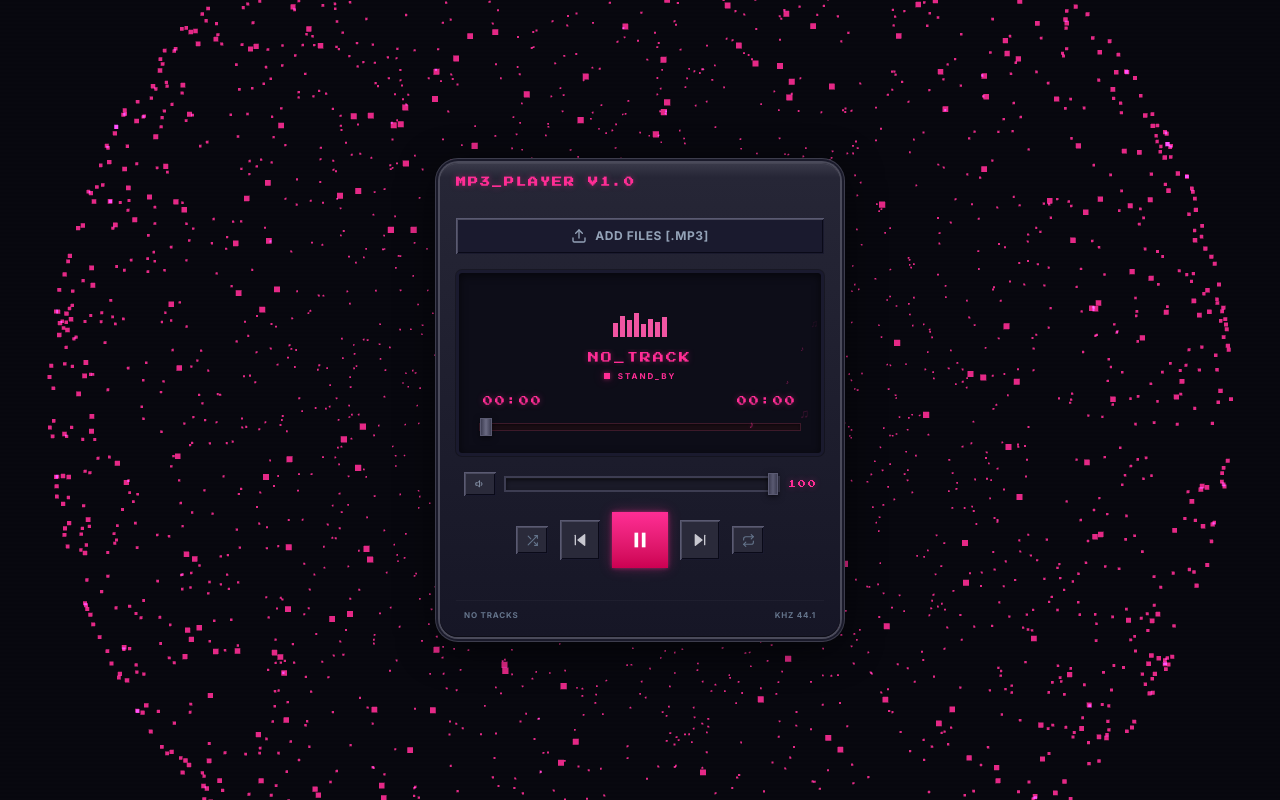
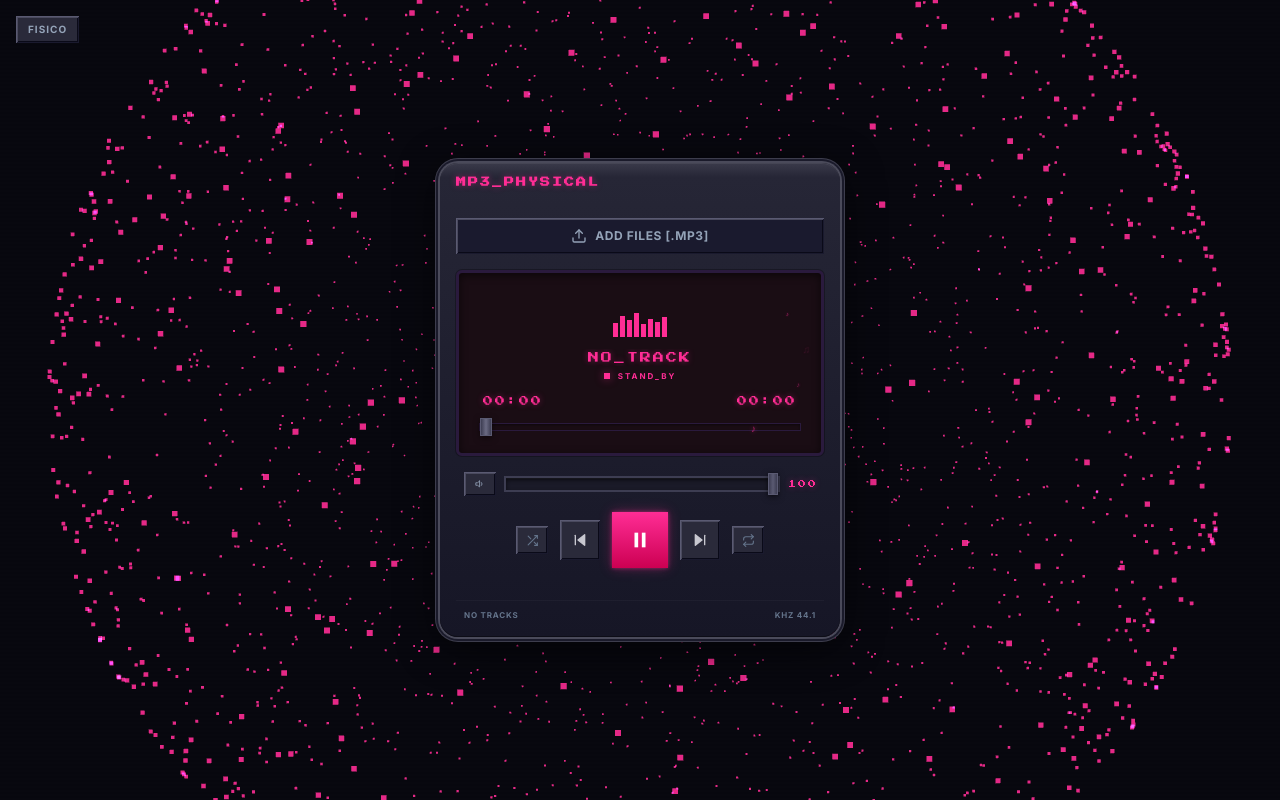
Before and after one commit to ONavarroGeraldino/react-mp3-player, a React (Vite) app: page / in a window 1280 px wide. Both pictures are taken after a click on the button 640 px from the left and 540 px from the top of the page. Built offline with nearby package versions, Linux system fonts and the light colour scheme.

Commit message:
feat: 3-style switcher (FISICO/GLASS/NEON) with theme system - all components now accept dynamic accent colors

```diff
--- a/src/Components/CornerViz.jsx
+++ b/src/Components/CornerViz.jsx
@@ -1,8 +1,8 @@
 import { useEffect, useState } from 'react';
 
-const notes = ['♪', '♫', '♬', '♪', '♫', '♩', '♪', '♬'];
+const noteSymbols = ['♪', '♫', '♬', '♪', '♫', '♩', '♪', '♬'];
 
-const CornerViz = ({ isPlaying }) => {
+const CornerViz = ({ isPlaying, accentColor }) => {
   const [items, setItems] = useState([]);
 
   useEffect(() => {
@@ -18,8 +18,8 @@ const CornerViz = ({ isPlaying }) => {
         if (filtered.length < 6) {
           const newItem = {
             id: now + Math.random(),
-            x: 10 + Math.random() * 80,
-            symbol: notes[Math.floor(Math.random() * notes.length)],
+            x: 5 + Math.random() * 90,
+            symbol: noteSymbols[Math.floor(Math.random() * noteSymbols.length)],
             size: 8 + Math.random() * 10,
             opacity: 0.4 + Math.random() * 0.6,
             delay: Math.random() * 0.3,
@@ -42,12 +42,12 @@ const CornerViz = ({ isPlaying }) => {
           key={item.id}
           className="absolute"
           style={{
-            left: `${5 + Math.random() * 90}%`,
-            top: `${40 + Math.random() * 55}%`,
+            left: `${item.x}%`,
+            top: `${20 + Math.random() * 70}%`,
             fontSize: `${item.size}px`,
             opacity: item.opacity,
-            color: '#ff2d95',
-            textShadow: '0 0 4px rgba(255,45,149,0.4)',
+            color: accentColor,
+            textShadow: `0 0 4px ${accentColor}`,
             animation: `noteFloat 1.8s ease-out ${item.delay}s forwards`,
           }}
         >
--- a/src/Components/Equalizer.jsx
+++ b/src/Components/Equalizer.jsx
@@ -1,40 +1,39 @@
 import React from 'react';
 
-const Equalizer = ({ isPlaying }) => {
+const Equalizer = ({ isPlaying, accentColor }) => {
   const bars = [
-    { delay: '0s' },
-    { delay: '-0.2s' },
-    { delay: '-0.4s' },
-    { delay: '-0.6s' },
-    { delay: '-0.3s' },
-    { delay: '-0.5s' },
-    { delay: '-0.1s' },
-    { delay: '-0.7s' },
+    { delay: '0s', height: 18 },
+    { delay: '-0.2s', height: 28 },
+    { delay: '-0.4s', height: 22 },
+    { delay: '-0.6s', height: 32 },
+    { delay: '-0.3s', height: 16 },
+    { delay: '-0.5s', height: 24 },
+    { delay: '-0.1s', height: 20 },
+    { delay: '-0.7s', height: 26 },
   ];
-
-  const heights = [18, 28, 22, 32, 16, 24, 20, 26];
 
   return (
     <div className="flex items-end justify-center gap-[2px] h-10 w-20 mx-auto mt-2">
       {bars.map((bar, i) => (
         <span
           key={i}
-          className="block w-[5px] rounded-none bg-[#ff2d95] transition-[height] duration-100"
+          className="block w-[5px] rounded-none transition-[height] duration-100"
           style={{
+            backgroundColor: accentColor,
             height: isPlaying ? undefined : '3px',
             animation: isPlaying
               ? `winamp-eq 0.8s ease-in-out infinite alternate`
               : 'none',
             animationDelay: bar.delay,
-            '--eq-height': `${heights[i]}px`,
+            '--eq-height': `${bar.height}px`,
           }}
         />
       ))}
       <style>{`
         @keyframes winamp-eq {
-          0% { height: 3px; background: #ff2d95; }
-          20% { height: var(--eq-height); background: #ff69b4; }
-          100% { height: 3px; background: #cc2477; }
+          0% { height: 3px; }
+          20% { height: var(--eq-height); }
+          100% { height: 3px; }
         }
       `}</style>
     </div>
--- a/src/Components/Player.jsx
+++ b/src/Components/Player.jsx
@@ -6,7 +6,56 @@ import TrackList from './TrackList';
 import Equalizer from './Equalizer';
 import ThreeBackground from './ThreeBackground';
 import CornerViz from './CornerViz';
+import StyleSwitcher from './StyleSwitcher';
 import useAudio from '../hook/useAudio';
+
+const themes = {
+  0: {
+    name: 'MP3_PHYSICAL',
+    accent: '#ff2d95',
+    accentDim: '#cc2477',
+    accentRgb: '255,45,149',
+    lcdBg: '#1a0d14',
+    lcdBorder: '#2a1a3d',
+    lcdText: '#ff2d95',
+    caseClass: 'player-case',
+    bgColor: '#08080f',
+    sphereColor: '#ff2d95',
+    sphereSize: 'large',
+    btnPlayFrom: '#ff2d95',
+    btnPlayTo: '#cc0052',
+  },
+  1: {
+    name: 'MP3_GLASS',
+    accent: '#a855f7',
+    accentDim: '#7c3aed',
+    accentRgb: '168,85,247',
+    lcdBg: 'rgba(255,255,255,0.05)',
+    lcdBorder: 'rgba(255,255,255,0.12)',
+    lcdText: '#c084fc',
+    caseClass: 'glass-case',
+    bgColor: '#0f0a1a',
+    sphereColor: '#a855f7',
+    sphereSize: 'small',
+    btnPlayFrom: '#a855f7',
+    btnPlayTo: '#6d28d9',
+  },
+  2: {
+    name: 'MP3_NEON',
+    accent: '#00f0ff',
+    accentDim: '#00b8cc',
+    accentRgb: '0,240,255',
+    lcdBg: '#050505',
+    lcdBorder: '#1a3a3a',
+    lcdText: '#00f0ff',
+    caseClass: 'neon-case',
+    bgColor: '#050505',
+    sphereColor: '#00f0ff',
+    sphereSize: 'hidden',
+    btnPlayFrom: '#00f0ff',
+    btnPlayTo: '#0099aa',
+  },
+};
 
 const Player = () => {
   const [tracks, setTracks] = useState([]);
@@ -14,8 +63,11 @@ const Player = () => {
   const [isDragOver, setIsDragOver] = useState(false);
   const [toast, setToast] = useState(null);
   const [showTracklist, setShowTracklist] = useState(false);
+  const [style, setStyle] = useState(0);
   const dragCounter = useRef(0);
   const toastTimer = useRef(null);
+
+  const t = themes[style];
 
   const {
     isPlaying,
@@ -137,11 +189,12 @@ const Player = () => {
 
   return (
     <main
-      className={`min-h-[100dvh] w-full flex items-center justify-center p-4 bg-[#08080f] relative overflow-hidden ${
-        isDragOver ? 'after:fixed after:inset-0 after:z-50 after:border-[3px] after:border-dashed after:border-[#ff2d95] after:m-4 after:flex after:items-center after:justify-center after:content-["DROP_MP3_HERE"] after:text-[#ff2d95] after:font-["Press_Start_2P"] after:text-sm after:bg-black/80' : ''
-      }`}
+      className={`min-h-[100dvh] w-full flex items-center justify-center p-4 relative overflow-hidden transition-colors duration-500`}
+      style={{ backgroundColor: t.bgColor }}
     >
-      <ThreeBackground />
+      <ThreeBackground style={style} accentColor={t.sphereColor} size={t.sphereSize} />
+
+      <StyleSwitcher currentStyle={style} onChange={setStyle} />
 
       {/* Scanline overlay */}
       <div className="fixed inset-0 pointer-events-none z-0 opacity-[0.03]"
@@ -151,16 +204,20 @@ const Player = () => {
       />
 
       {toast && (
-        <div className="fixed top-4 left-1/2 -translate-x-1/2 z-50 btn-bevel bg-[#1a1a2e] px-6 py-3 border border-[#3d3d52] text-[#ff2d95] text-[10px] font-bold uppercase tracking-widest lcd-text animate-[fadeIn_0.2s_ease-out]">
+        <div className="fixed top-4 left-1/2 -translate-x-1/2 z-50 btn-bevel bg-[#1a1a2e] px-6 py-3 border border-[#3d3d52] text-[10px] font-bold uppercase tracking-widest lcd-text animate-[fadeIn_0.2s_ease-out]"
+          style={{ color: t.accent, textShadow: `0 0 6px rgba(${t.accentRgb},0.4)` }}>
           {toast}
         </div>
       )}
 
-      <div className="player-case w-full max-w-[400px] relative z-10">
+      <div className={`${t.caseClass} w-full max-w-[400px] relative z-10 transition-all duration-500`}>
         {/* Title bar */}
         <div className="px-4 py-3 flex items-center justify-between">
           <div className="flex items-center gap-2">
-            <span className="text-[#ff2d95] text-[10px] font-bold uppercase tracking-[3px] lcd-text">MP3_PLAYER v1.0</span>
+            <span className="text-[10px] font-bold uppercase tracking-[3px] lcd-text"
+              style={{ color: t.lcdText, textShadow: `0 0 6px rgba(${t.accentRgb},0.4)` }}>
+              {t.name}
+            </span>
           </div>
           <div className="flex items-center gap-1.5">
             {tracks.length > 0 && (
@@ -181,22 +238,29 @@ const Player = () => {
         {/* Main content */}
         <div className="p-4 space-y-4">
           {/* File upload */}
-          <FileUploader onFilesUpload={handleNewFiles} isDragOver={isDragOver} />
+          <FileUploader onFilesUpload={handleNewFiles} isDragOver={isDragOver} accentColor={t.accent} />
 
           {/* LCD Display area */}
-          <div className="screen-bezel p-4 space-y-3 relative">
-            <CornerViz isPlaying={isPlaying} />
+          <div className="screen-bezel p-4 space-y-3 relative" style={{ background: t.lcdBg, borderColor: t.lcdBorder }}>
+            <CornerViz isPlaying={isPlaying} accentColor={t.accent} />
             {/* Spectrum analyzer / Equalizer */}
-            <Equalizer isPlaying={isPlaying} />
+            <Equalizer isPlaying={isPlaying} accentColor={t.accent} />
 
             {/* Track name LCD */}
             <div className="text-center space-y-1">
-              <h2 className="lcd-text text-[11px] leading-relaxed truncate px-2">
+              <h2 className="lcd-text text-[11px] leading-relaxed truncate px-2"
+                style={{ color: t.lcdText, textShadow: `0 0 6px rgba(${t.accentRgb},0.4)` }}>
                 {currentTrackName.replace(/ /g, '_').toUpperCase()}
               </h2>
               <div className="flex items-center justify-center gap-2">
-                <span className={`w-1.5 h-1.5 rounded-none ${isPlaying ? 'bg-[#ff2d95] neon-glow' : 'bg-[#2a1a3d]'}`} />
-                <span className="text-[#ff2d95] text-[8px] font-bold uppercase tracking-[2px] font-[Press_Start_2P]">
+                <span className="w-1.5 h-1.5 rounded-none"
+                  style={{
+                    backgroundColor: isPlaying ? t.accent : t.lcdBorder,
+                    boxShadow: isPlaying ? `0 0 8px rgba(${t.accentRgb},0.5)` : 'none',
+                  }}
+                />
+                <span className="text-[8px] font-bold uppercase tracking-[2px] font-[Press_Start_2P]"
+                  style={{ color: t.lcdText }}>
                   {tracks.length === 0 ? 'STAND_BY' : isPlaying ? 'PLAYING >>' : 'PAUSED ||'}
                 </span>
               </div>
@@ -207,6 +271,11 @@ const Player = () => {
               currentTime={currentTime}
               duration={duration}
               onSeek={seek}
+              accentColor={t.accent}
+              accentDim={t.accentDim}
+              lcdBg={t.lcdBg}
+              lcdBorder={t.lcdBorder}
+              lcdText={t.lcdText}
             />
           </div>
 
@@ -218,6 +287,11 @@ const Player = () => {
             onSkipForward={skipForward}
             onSkipBack={skipBack}
             onVolumeChange={setVolume}
+            accentColor={t.accent}
+            accentRgb={t.accentRgb}
+            lcdText={t.lcdText}
+            btnPlayFrom={t.btnPlayFrom}
+            btnPlayTo={t.btnPlayTo}
           />
 
           {/* Tracklist */}
@@ -228,6 +302,9 @@ const Player = () => {
             onRemoveTrack={handleRemoveTrack}
             visible={showTracklist || tracks.length > 0}
             onToggle={() => setShowTracklist(prev => !prev)}
+            accentColor={t.accent}
+            accentRgb={t.accentRgb}
+            lcdText={t.lcdText}
           />
 
           {/* Status bar */}
--- a/src/Components/ProgressBar.jsx
+++ b/src/Components/ProgressBar.jsx
@@ -1,6 +1,6 @@
 import React from 'react';
 
-const ProgressBar = ({ currentTime, duration, onSeek }) => {
+const ProgressBar = ({ currentTime, duration, onSeek, accentColor, accentDim, lcdBg, lcdBorder, lcdText }) => {
 
   const formatTime = (time) => {
     if (isNaN(time)) return '00:00';
@@ -14,8 +14,8 @@ const ProgressBar = ({ currentTime, duration, onSeek }) => {
   return (
     <div className="w-full px-1">
       <div className="flex justify-between items-center mb-1 px-1">
-        <span className="lcd-text text-[10px]">{formatTime(currentTime)}</span>
-        <span className="lcd-text text-[10px]">{formatTime(duration)}</span>
+        <span className="lcd-text text-[10px]" style={{ color: lcdText }}>{formatTime(currentTime)}</span>
+        <span className="lcd-text text-[10px]" style={{ color: lcdText }}>{formatTime(duration)}</span>
       </div>
       <input
         type="range"
@@ -24,7 +24,14 @@ const ProgressBar = ({ currentTime, duration, onSeek }) => {
         max={duration || 0}
         value={currentTime}
         onChange={(e) => onSeek(e.target.value)}
-        style={{ '--progress': `${progressPercent}%` }}
+        style={{
+          '--progress': `${progressPercent}%`,
+          background: lcdBg,
+          borderColor: lcdBorder,
+          backgroundImage: `linear-gradient(90deg, ${accentColor}, ${accentDim})`,
+          backgroundSize: `${progressPercent}% 100%`,
+          backgroundRepeat: 'no-repeat',
+        }}
       />
     </div>
   );
--- /dev/null
+++ b/src/Components/StyleSwitcher.jsx
@@ -0,0 +1,19 @@
+const styles = ['FISICO', 'GLASS', 'NEON'];
+
+const StyleSwitcher = ({ currentStyle, onChange }) => {
+  const next = () => {
+    onChange((currentStyle + 1) % styles.length);
+  };
+
+  return (
+    <button
+      onClick={next}
+      className="fixed top-4 left-4 z-50 btn-bevel bg-[#2a2a3a] hover:bg-[#3d3d52] px-3 py-1.5 text-[10px] font-bold uppercase tracking-widest text-[#94a3b8] hover:text-white transition-colors"
+      title="Cambiar estilo"
+    >
+      {styles[currentStyle]}
+    </button>
+  );
+};
+
+export default StyleSwitcher;
--- a/src/Components/ThreeBackground.jsx
+++ b/src/Components/ThreeBackground.jsx
@@ -1,10 +1,12 @@
 import { useEffect, useRef } from 'react';
 import * as THREE from 'three';
 
-const ThreeBackground = () => {
+const ThreeBackground = ({ style = 0, accentColor = '#ff2d95', size = 'large' }) => {
   const containerRef = useRef(null);
 
   useEffect(() => {
+    if (size === 'hidden') return;
+
     const container = containerRef.current;
     if (!container) return;
 
@@ -16,17 +18,16 @@ const ThreeBackground = () => {
       0.1,
       1000
     );
-    camera.position.z = 3.5;
+    camera.position.z = size === 'small' ? 5 : 3.5;
 
     const renderer = new THREE.WebGLRenderer({ alpha: true, antialias: true });
     renderer.setSize(window.innerWidth, window.innerHeight);
     renderer.setPixelRatio(Math.min(window.devicePixelRatio, 2));
     container.appendChild(renderer.domElement);
 
-    const pointCount = 3000;
-    const radius = 2.5;
+    const pointCount = size === 'small' ? 1500 : 3000;
+    const radius = size === 'small' ? 1.2 : 2.5;
     const positions = new Float32Array(pointCount * 3);
-    const colors = new Float32Array(pointCount * 3);
 
     for (let i = 0; i < pointCount; i++) {
       const phi = Math.acos(2 * Math.random() - 1);
@@ -39,21 +40,15 @@ const ThreeBackground = () => {
       positions[i * 3] = x;
       positions[i * 3 + 1] = y;
       positions[i * 3 + 2] = z;
-
-      const color = new THREE.Color('#ff2d95');
-      const alpha = 0.3 + Math.random() * 0.7;
-      colors[i * 3] = color.r;
-      colors[i * 3 + 1] = color.g;
-      colors[i * 3 + 2] = color.b;
     }
 
     const geometry = new THREE.BufferGeometry();
     geometry.setAttribute('position', new THREE.BufferAttribute(positions, 3));
-    geometry.setAttribute('color', new THREE.BufferAttribute(colors, 3));
 
+    const color = new THREE.Color(accentColor);
     const material = new THREE.PointsMaterial({
-      size: 0.02,
-      vertexColors: true,
+      size: size === 'small' ? 0.015 : 0.02,
+      color: color,
       blending: THREE.AdditiveBlending,
       depthWrite: false,
       transparent: true,
@@ -95,9 +90,9 @@ const ThreeBackground = () => {
       material.dispose();
       renderer.dispose();
     };
-  }, []);
+  }, [accentColor, size]);
 
-  return <div ref={containerRef} className="fixed inset-0 z-0 pointer-events-none" />;
+  return <div ref={containerRef} className="fixed inset-0 z-0 pointer-events-none transition-opacity duration-500" />;
 };
 
 export default ThreeBackground;
--- a/src/index.css
+++ b/src/index.css
@@ -111,6 +111,30 @@ input[type="range"].winamp-progress::-webkit-slider-thumb:hover {
     inset 0 -1px 0 rgba(0,0,0,0.4);
 }
 
+/* Style 2: Glass Morphism */
+.glass-case {
+  border-radius: 24px;
+  background: rgba(255, 255, 255, 0.06);
+  backdrop-filter: blur(20px);
+  -webkit-backdrop-filter: blur(20px);
+  border: 1px solid rgba(255, 255, 255, 0.12);
+  box-shadow:
+    0 8px 40px rgba(0,0,0,0.5),
+    inset 0 1px 0 rgba(255,255,255,0.08),
+    inset 0 -1px 0 rgba(0,0,0,0.2);
+}
+
+/* Style 3: Neon Dark */
+.neon-case {
+  border-radius: 2px;
+  background: #0a0a0a;
+  border: 1px solid rgba(0, 240, 255, 0.15);
+  box-shadow:
+    0 0 20px rgba(0, 240, 255, 0.08),
+    0 8px 40px rgba(0,0,0,0.7),
+    inset 0 1px 0 rgba(0, 240, 255, 0.05);
+}
+
 /* Screen bezel */
 .screen-bezel {
   border-radius: 6px;
```
Also changed, not shown: src/Components/Controls.jsx (+12 -10 lines), src/Components/FileUploader.jsx (+6 -11 lines), src/Components/TrackList.jsx (+15 -23 lines).
